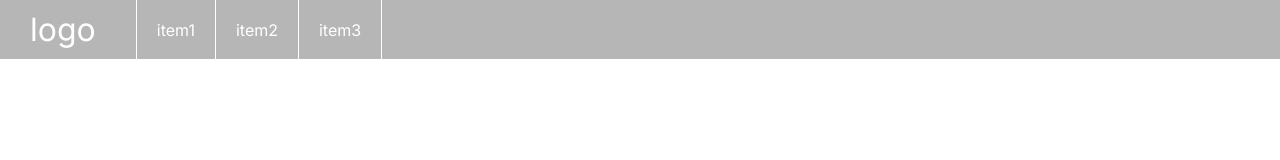
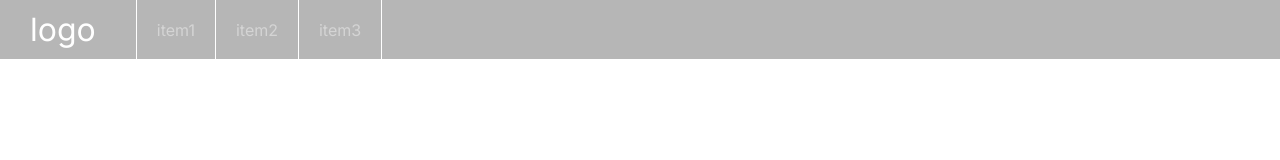
Before and after one commit to richardimaoka/react-code-snippets, a Next.js app in the folder nextjs/: page / in a window 1280 px wide. Shown: the top 160 px of the page. Built offline with nearby package versions, Linux system fonts and the light colour scheme.

Commit message:
styling linkinternal

```diff
--- a/nextjs/app/LinkInternal.module.css
+++ b/nextjs/app/LinkInternal.module.css
@@ -6,13 +6,25 @@
   padding-left: 20px;
   padding-right: 20px;
 
-  /* Stretch height within the parent grid */
-  align-self: stretch;
-  /* Centering the text */
+  /* Grid to place .name and .line on the same area */
   display: grid;
   align-items: center;
+  grid-template-columns: 1fr;
+  grid-template-rows: 1fr;
+  grid-template-areas: "inner"; /* .line is overlayed on .name in the same area */
+
+  > .name {
+    grid-area: inner; /* same area */
+    color: rgb(212, 212, 212);
+  }
+
+  > .name.current {
+    color: rgb(255, 255, 255);
+  }
+
+  > .line {
+    grid-area: inner; /* same area */
+    align-self: stretch;
+    border-bottom: 4px solid rgb(255, 255, 255);
+  }
 }
-
-.component:hover {
-  background-color: rgb(201, 201, 201);
-}
--- a/nextjs/app/LinkInternal.tsx
+++ b/nextjs/app/LinkInternal.tsx
@@ -1,5 +1,8 @@
+"use client";
+
+import { usePathname } from "next/navigation";
+import styles from "./LinkInternal.module.css";
 import Link from "next/link";
-import styles from "./LinkInternal.module.css";
 
 interface Props {
   path: string;
@@ -7,9 +10,15 @@ interface Props {
 }
 
 export function LinkInternal(props: Props) {
+  const pathname = usePathname();
+  const current = pathname === props.path;
+
   return (
     <Link className={styles.component} href={props.path}>
-      {props.name}
+      <span className={styles.name + (current ? " " + styles.current : "")}>
+        {props.name}
+      </span>
+      {current && <div className={styles.line} />}
     </Link>
   );
 }
```
